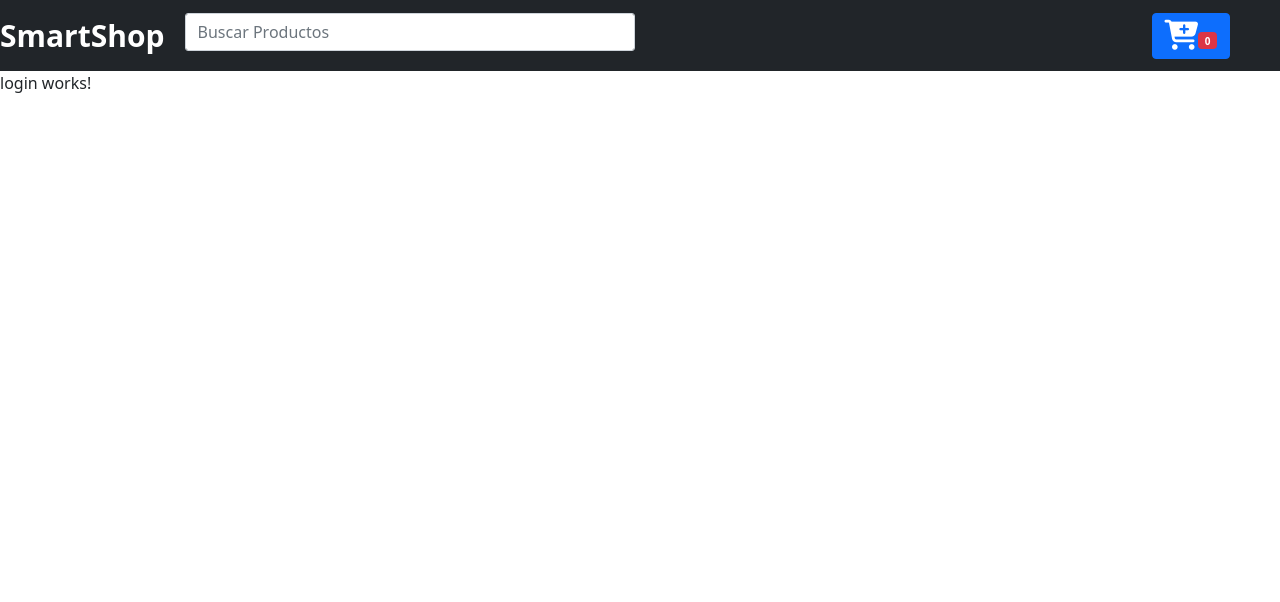
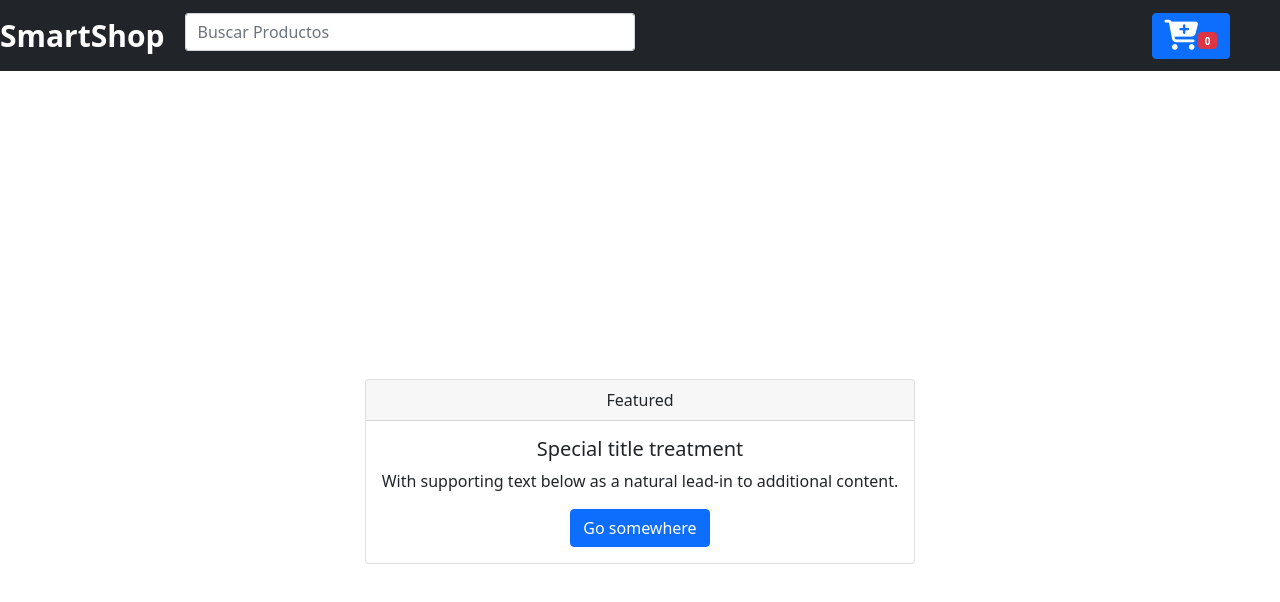
Before and after one commit to SpiritReaver/Carrito-compras, an Angular app: page /login in a window 1280 px wide. Shown: the top 602 px of the page. Built offline with nearby package versions, Linux system fonts and the light colour scheme; some icons are missing.

Commit message:
Update login.component.html

```diff
--- a/src/app/componentes/login/login.component.html
+++ b/src/app/componentes/login/login.component.html
@@ -1 +1,13 @@
-<p>login works!</p>
+<div class="container">
+    <div class="card text-center">
+        <div class="card-header">
+            Featured
+        </div>
+        <div class="card-body">
+            <h5 class="card-title">Special title treatment</h5>
+            <p class="card-text">With supporting text below as a natural lead-in to additional content.</p>
+            <a href="#" class="btn btn-primary">Go somewhere</a>
+        </div>
+
+    </div>
+</div>
```
